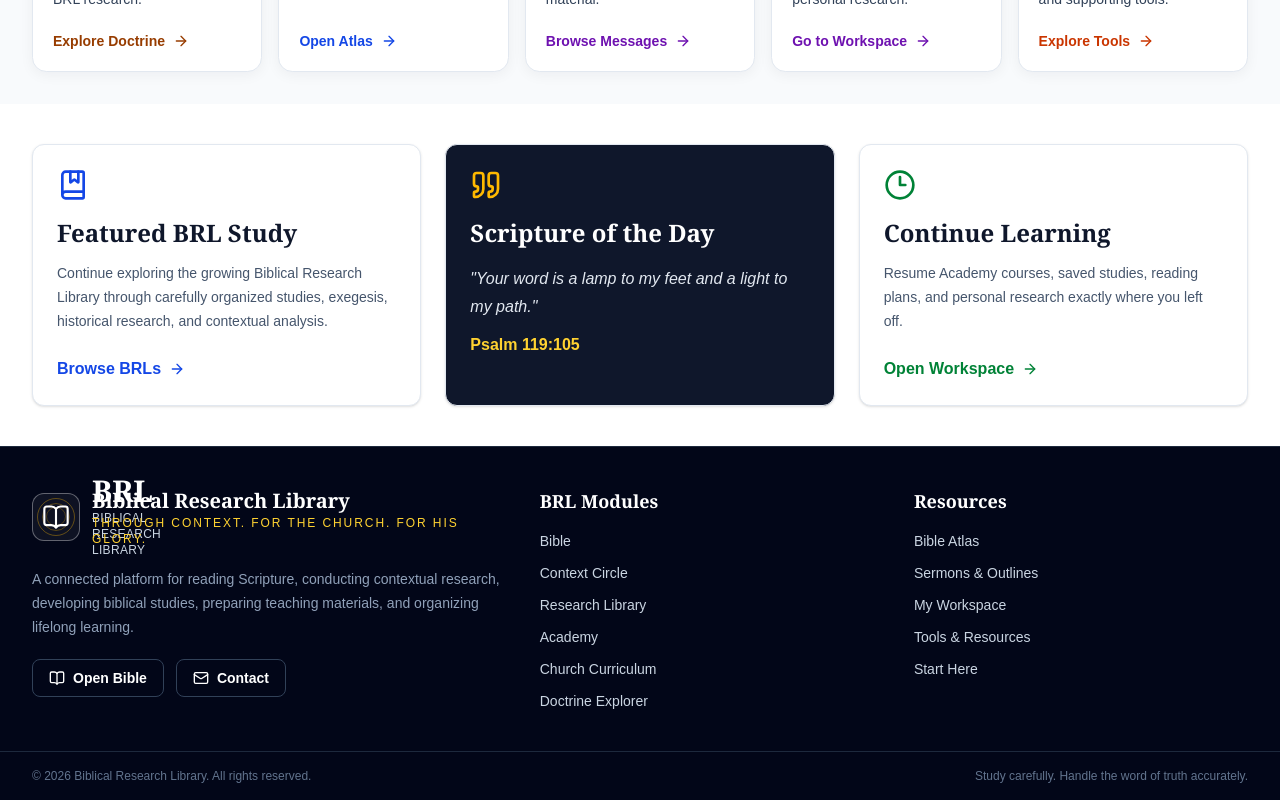
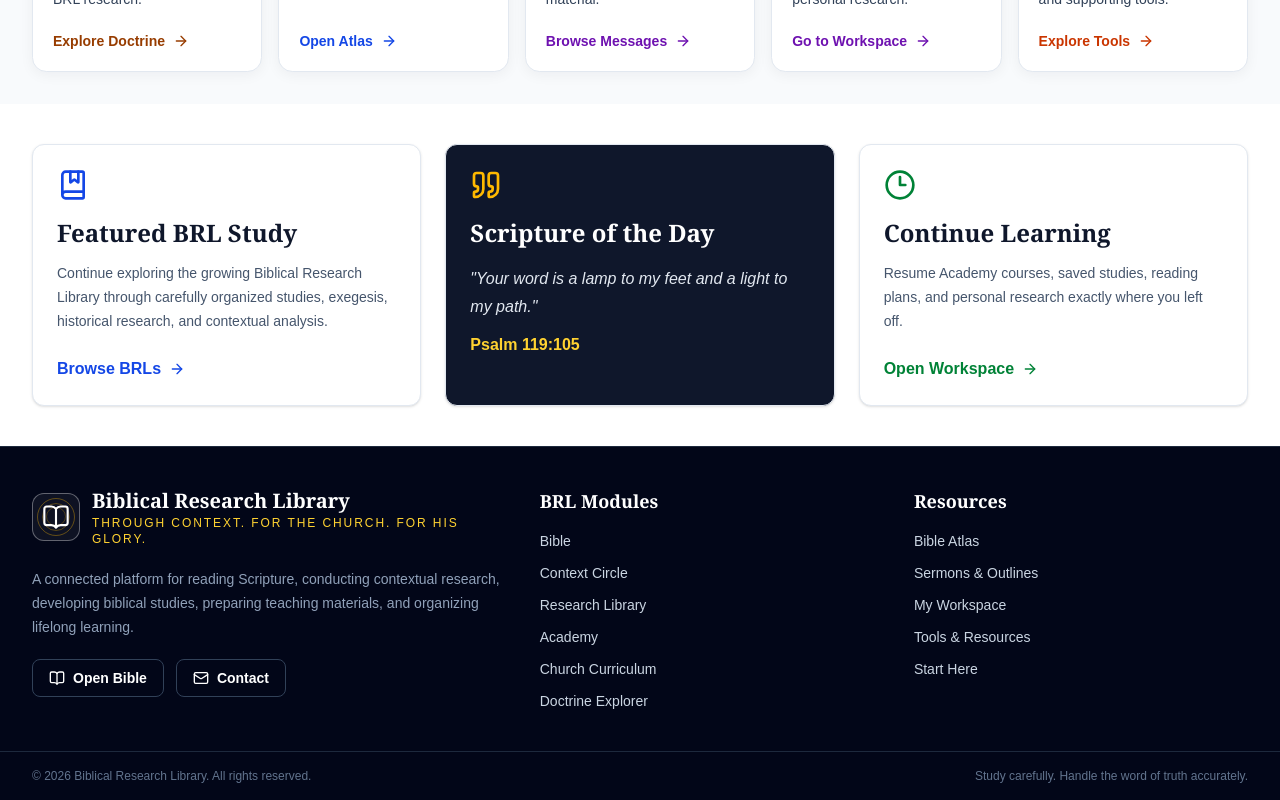
Before and after one commit to DerekDodd89/biblical-research-library, a Next.js app: page / in a window 1280 px wide. Shown: the part 1010-1810 px from the top of the page. Built offline with nearby package versions, Linux system fonts and the light colour scheme.

Commit message:
Update SiteFooter.tsx

```diff
--- a/components/layout/SiteFooter.tsx
+++ b/components/layout/SiteFooter.tsx
@@ -32,7 +32,11 @@ export default function SiteFooter() {
             className="inline-flex items-center gap-3"
             aria-label={`${BRAND.name} home`}
           >
-            <BRLLogo className="h-12 w-12" />
+            <BRLLogo
+              variant="mark"
+              size="medium"
+              link={false}
+            />
 
             <div>
               <p className="font-serif text-xl font-bold text-white">
@@ -113,9 +117,7 @@ export default function SiteFooter() {
             © {currentYear} {BRAND.name}. All rights reserved.
           </p>
 
-          <p>
-            Study carefully. Handle the word of truth accurately.
-          </p>
+          <p>Study carefully. Handle the word of truth accurately.</p>
         </div>
       </div>
     </footer>
```
